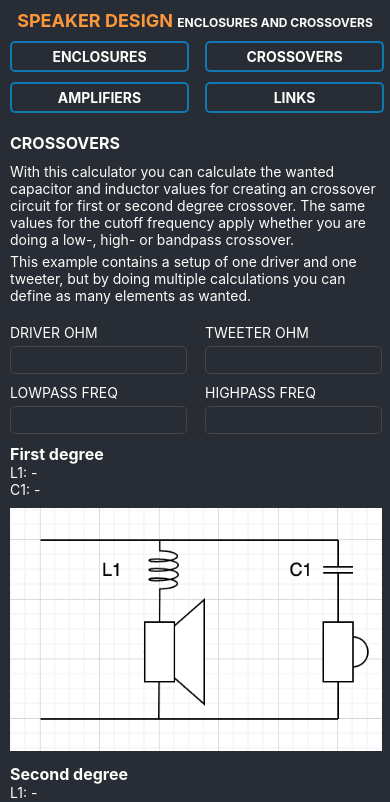
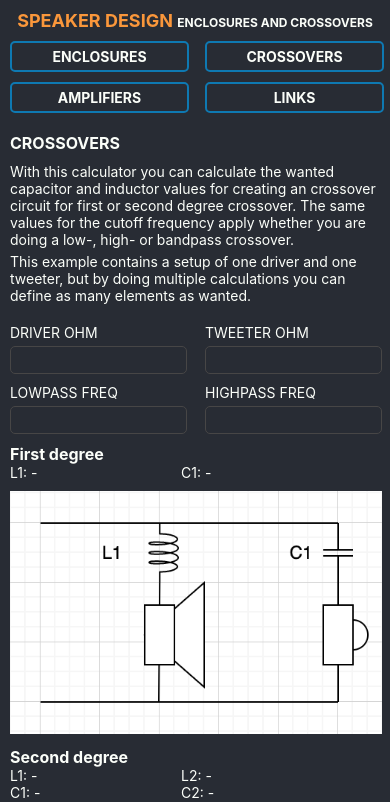
Before and after one commit to ville-valimaki/speakers, a React (Create React App) app: page /crossovers in a window 390 px wide. Shown: the top 802 px of the page. Built offline with nearby package versions, Linux system fonts and the light colour scheme.

Commit message:
improvement: compress calculation results on mobile above pictures

```diff
--- a/src/pages/Crossovers.js
+++ b/src/pages/Crossovers.js
@@ -89,18 +89,18 @@ class Crossovers extends Component {
                 </div>
                 <div className="ContentHalf MarginedSmall PaddedOnSmall">
                     <h3>First degree</h3>
-                    <p className="ResultElement">L1: {this.state.firstL1}</p>
-                    <p className="ResultElement">C1: {this.state.firstC1}</p>
+                    <p className="ResultElement FloatOnSmall">L1: {this.state.firstL1}</p>
+                    <p className="ResultElement FloatOnSmall">C1: {this.state.firstC1}</p>
                 </div>
                 <div className="ContentHalf MarginedSmall PaddedOnSmall">
                     <img className="CrossoverImg" src={crossover1} alt="First degree crossover" />
                 </div>
                 <div className="ContentHalf MarginedSmall PaddedOnSmall">
                     <h3>Second degree</h3>
-                    <p className="ResultElement">L1: {this.state.secondL1}</p>
-                    <p className="ResultElement">L2: {this.state.secondL2}</p>
-                    <p className="ResultElement">C1: {this.state.secondC1}</p>
-                    <p className="ResultElement">C2: {this.state.secondC2}</p>
+                    <p className="ResultElement FloatOnSmall">L1: {this.state.secondL1}</p>
+                    <p className="ResultElement FloatOnSmall">L2: {this.state.secondL2}</p>
+                    <p className="ResultElement FloatOnSmall">C1: {this.state.secondC1}</p>
+                    <p className="ResultElement FloatOnSmall">C2: {this.state.secondC2}</p>
                 </div>
                 <div className="ContentHalf MarginedSmall PaddedOnSmall">
                     <img className="CrossoverImg" src={crossover2} alt="Second degree crossover" />
--- a/src/styles/Crossovers.css
+++ b/src/styles/Crossovers.css
@@ -1,6 +1,12 @@
 .CrossoverImg {
     width: 100%;
     max-width: 98%;
+}
+
+.ResultElement.FloatOnSmall {
+    display: inline-block;
+    min-width: 45%;
+    max-width: 45%;
 }
 
 @media screen and (min-width: 768px) {
@@ -8,4 +14,7 @@
         width: 100%;
         max-width: 100%;
     }
+    .ResultElement.FloatOnSmall {
+        display: block;
+    }
 }
```
